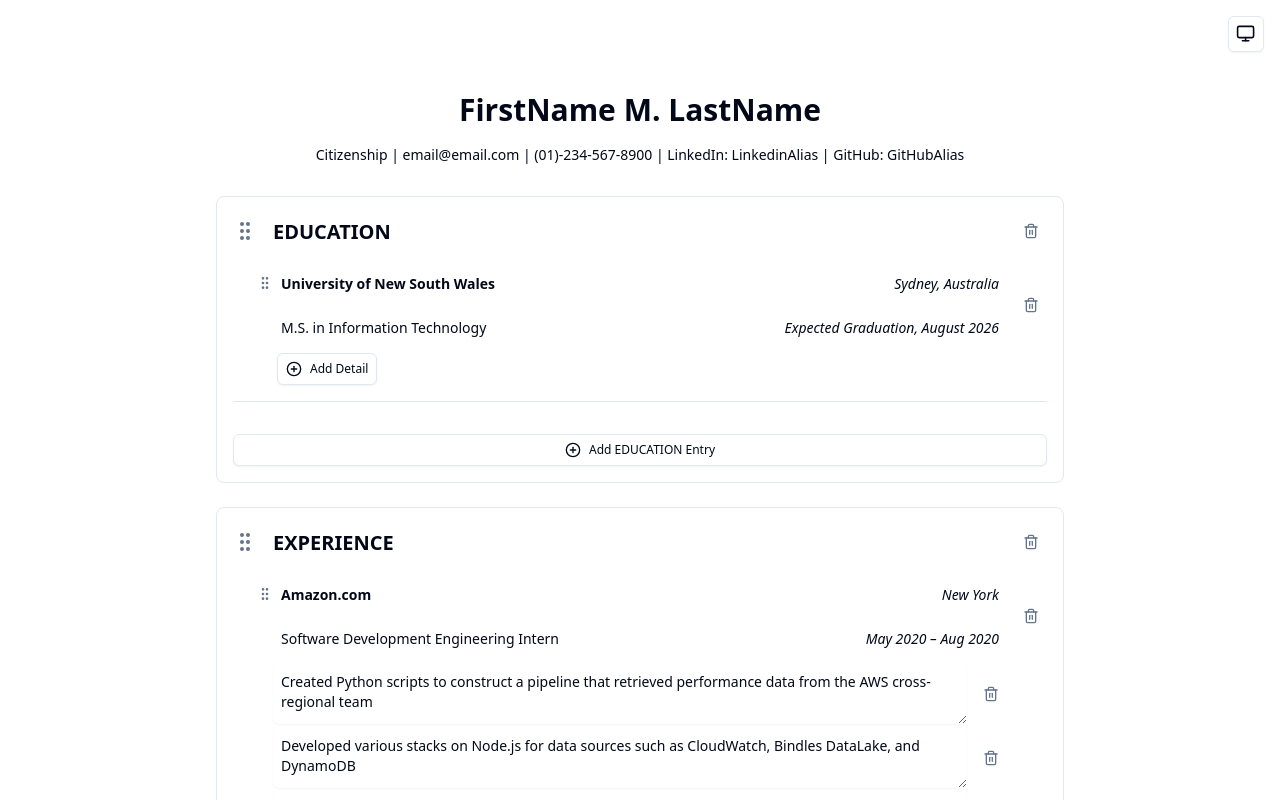
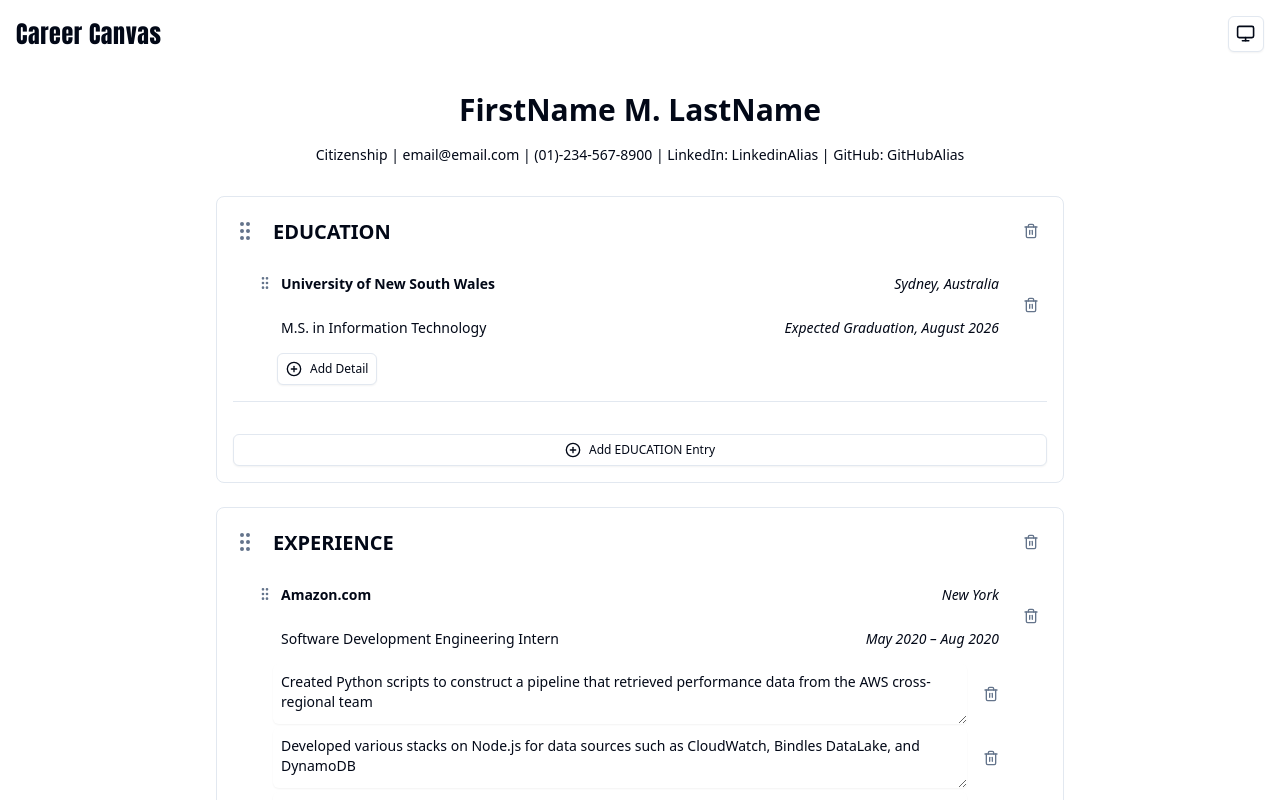
Before and after one commit to Alfie728/Career-Canvas, a Next.js app: page / in a window 1280 px wide. Shown: the top 800 px of the page. Built offline with nearby package versions, Linux system fonts and the light colour scheme.

Commit message:
added logo text

```diff
--- a/app/layout.tsx
+++ b/app/layout.tsx
@@ -3,6 +3,8 @@ import localFont from "next/font/local";
 import "./globals.css";
 import { ThemeProvider } from "next-themes";
 import { ThemeToggle } from "@/components/ThemeToggle";
+import Link from "next/link";
+import { Anton } from "next/font/google";
 
 const geistSans = localFont({
   src: "./fonts/GeistVF.woff",
@@ -14,10 +16,15 @@ const geistMono = localFont({
   variable: "--font-geist-mono",
   weight: "100 900",
 });
+const anton = Anton({
+  weight: "400",
+  subsets: ["latin"],
+  variable: "--font-anton",
+});
 
 export const metadata: Metadata = {
-  title: "Resume Builder",
-  description: "Build and customize your resume",
+  title: "Career Canvas",
+  description: "Create your career roadmap",
 };
 
 export default function RootLayout({
@@ -32,12 +39,17 @@ export default function RootLayout({
       >
         <ThemeProvider attribute="class" defaultTheme="system" enableSystem>
           <div className="min-h-screen flex flex-col">
-            <header className="p-4 flex justify-end">
+            <header className="p-4 flex justify-between items-center">
+              <Link href="/" className="flex items-center">
+                <span
+                  className={`${anton.className} font-bold text-2xl  tracking-wide`}
+                >
+                  Career Canvas
+                </span>
+              </Link>
               <ThemeToggle />
             </header>
-            <main className="flex-grow">
-              {children}
-            </main>
+            <main className="flex-grow">{children}</main>
           </div>
         </ThemeProvider>
       </body>
```
